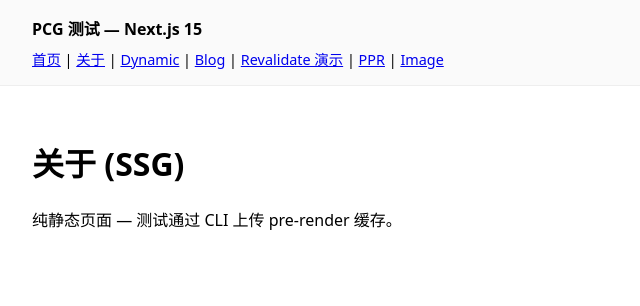
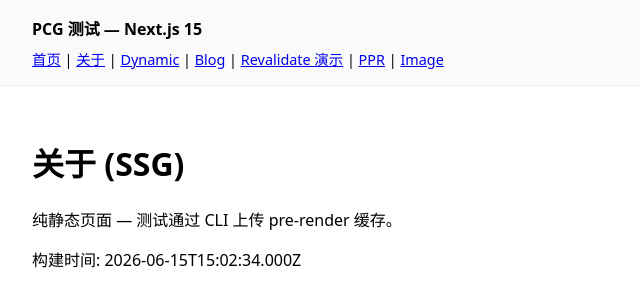
Before and after one commit to msyysm1211/next15, a Next.js app: page /about in a window 1280 px wide. Shown: the top 306 px of the page, without its empty margins (0-640 px from the left). Built offline with nearby package versions, Linux system fonts and the light colour scheme.

Commit message:
feat: add build time display to SSG about page

```diff
--- a/app/about/page.tsx
+++ b/app/about/page.tsx
@@ -1,8 +1,11 @@
 export default function About() {
+  const buildTime = new Date().toISOString();
+
   return (
-    <main style={{ padding: '2rem' }}>
+    <main style={{ padding: "2rem" }}>
       <h1>关于 (SSG)</h1>
       <p>纯静态页面 — 测试通过 CLI 上传 pre-render 缓存。</p>
+      <p>构建时间: {buildTime}</p>
     </main>
   );
 }
```
